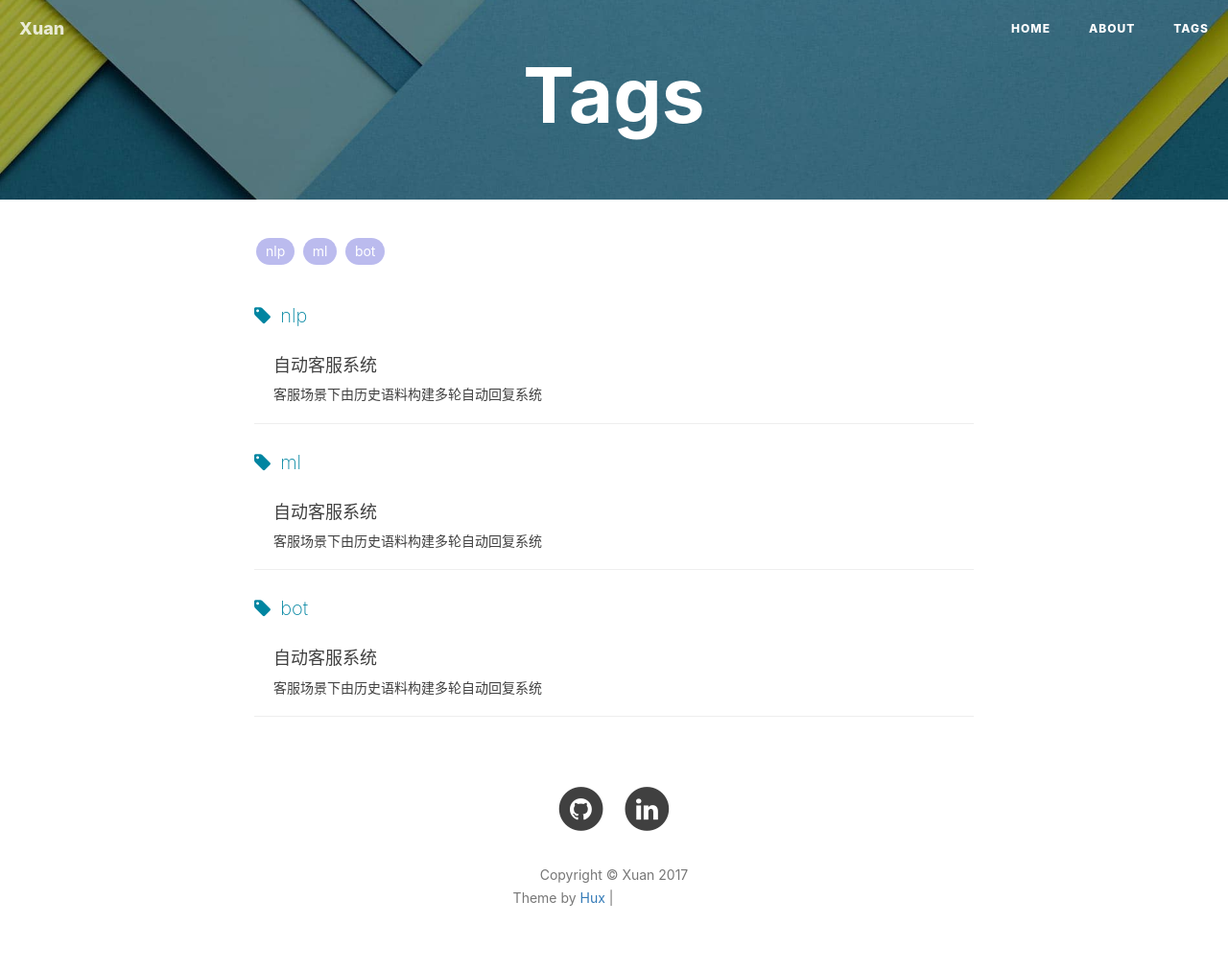
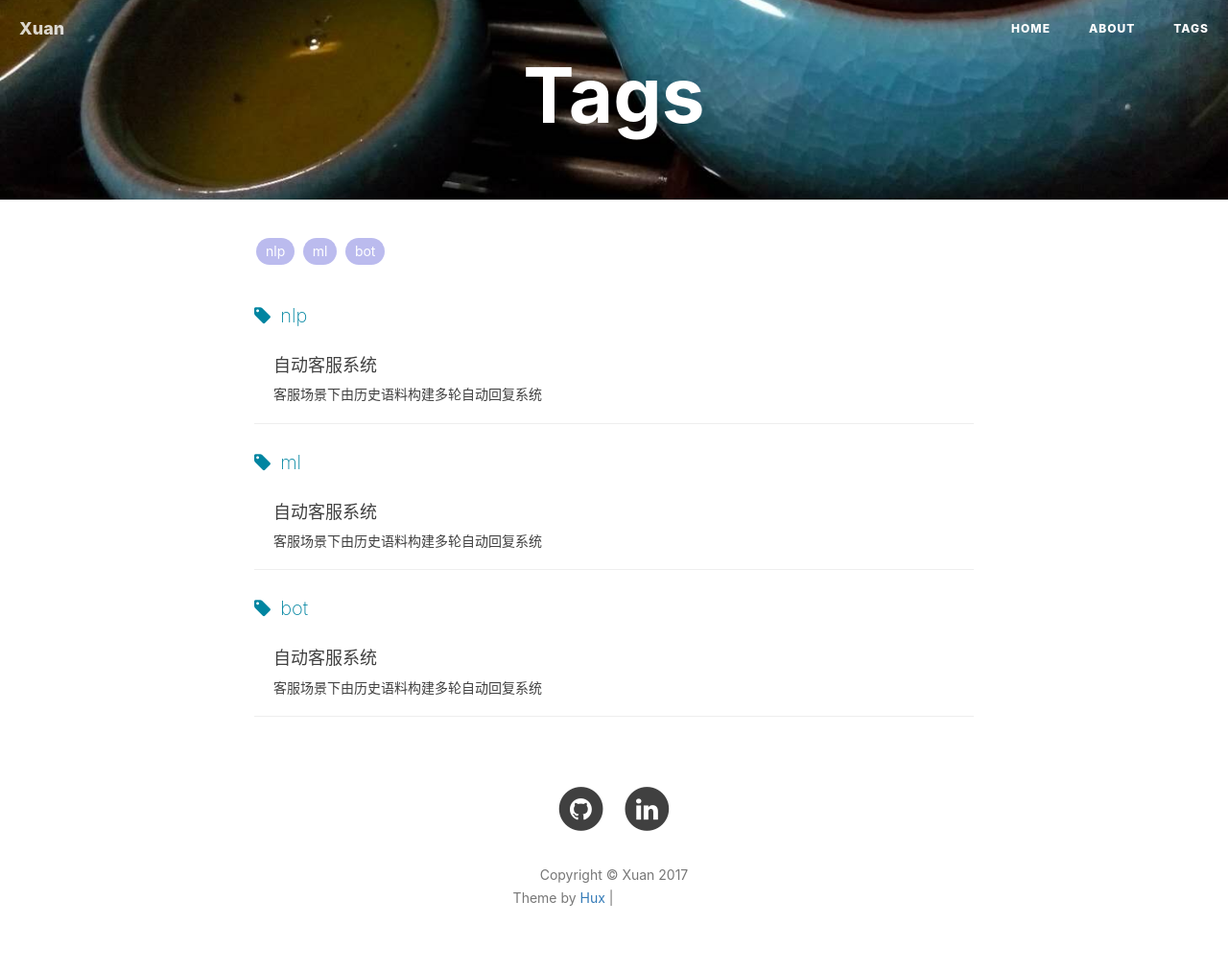
Before and after one commit to Alex-X-W/Alex-X-W.github.io, a Jekyll site: the page built from tags.html, in a window 1280 px wide. Shown: the whole page at 96% size. Built offline with Jekyll 4.4.1, drawn with Linux system fonts in a browser that asks for light colours; nearby versions of some CDN libraries; comment, search, counter and statistics services are not loaded; grey boxes are pictures that could not be loaded.

Commit message:
update tags header image

```diff
--- a/tags.html
+++ b/tags.html
@@ -2,7 +2,7 @@
 title: Tags
 layout: default
 description:
-header-img: "img/tag-bg.jpg"
+header-img: "img/tag-bg.jpeg"
 ---
 
 <!-- Page Header -->
```
Also changed, not shown: img/tag-bg.jpeg (added), img/tag-bg.jpg (deleted).
